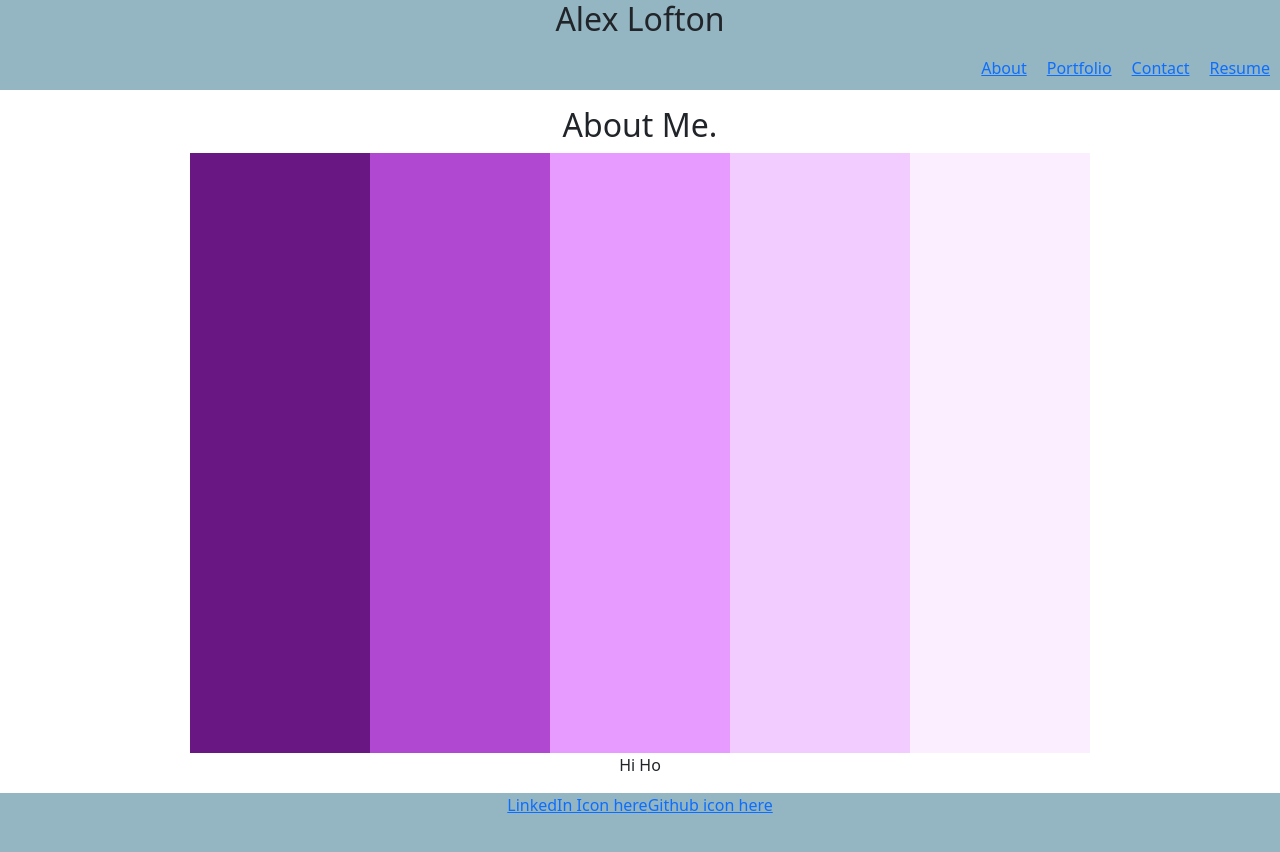
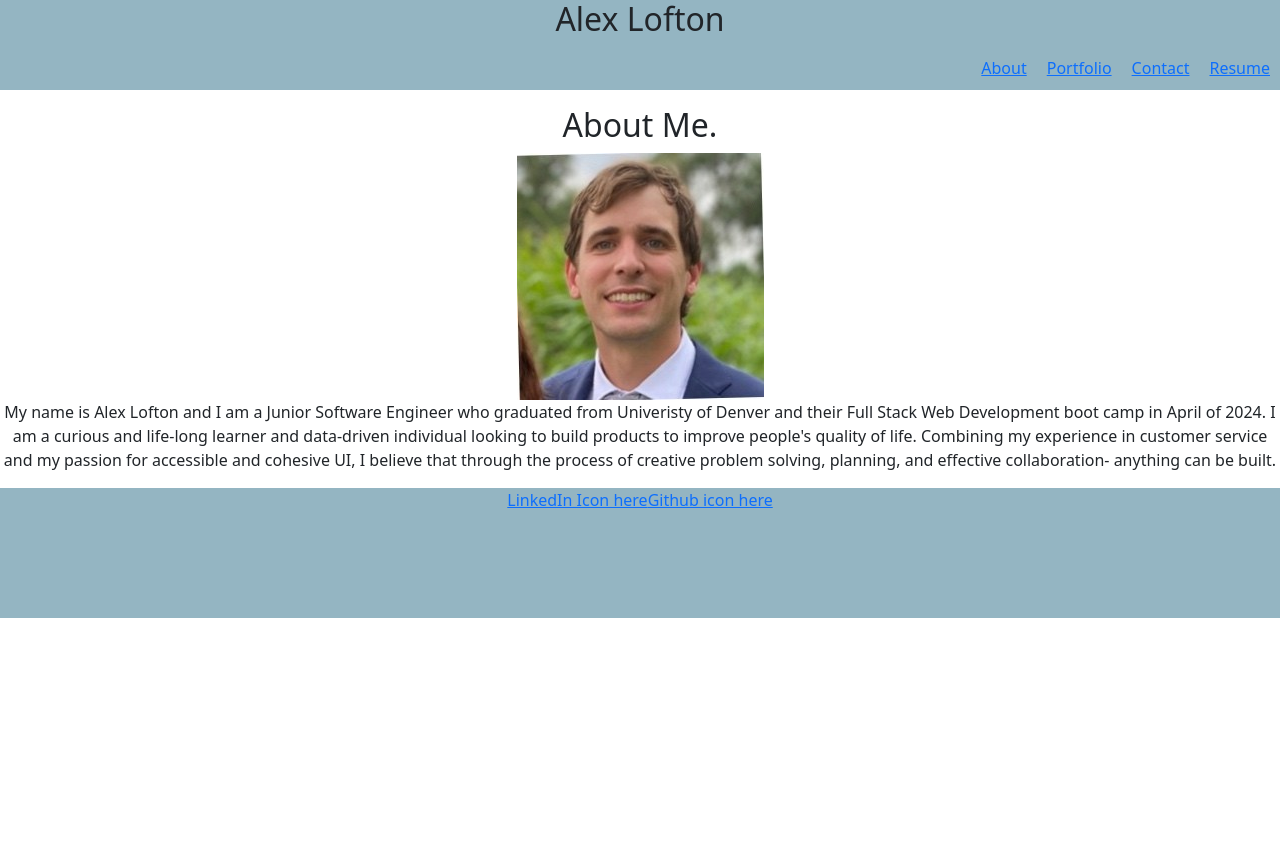
Before and after one commit to alexlofton/reactprofile, a React (Vite) app: page / in a window 1280 px wide. Shown: the top 852 px of the page. After the commit the page ends 800 px from the top, so only its background shows below. Built offline with nearby package versions, Linux system fonts and the light colour scheme.

Commit message:
updated about me

```diff
--- a/src/components/About.jsx
+++ b/src/components/About.jsx
@@ -1,5 +1,5 @@
 
-import avatar from "../assets/27424.png"
+import avatar from "../assets/headshot.png"
 
 function About(){
 
@@ -11,7 +11,7 @@ function About(){
         <h2>About Me.</h2>
         <div className="about-me">
         <img src={avatar} className="avatar-style" />
-        <p>Hi Ho</p>
+        <p>My name is Alex Lofton and I am a Junior Software Engineer who graduated from Univeristy of Denver and their Full Stack Web Development boot camp in April of 2024. I am a curious and life-long learner and data-driven individual looking to build products to improve people's quality of life. Combining my experience in customer service and my passion for accessible and cohesive UI, I believe that through the process of creative problem solving, planning, and effective collaboration- anything can be built. </p>
         </div>
         </div>
     )
--- a/src/components/Resume.jsx
+++ b/src/components/Resume.jsx
@@ -5,7 +5,7 @@ function Resume(){
 
     return (
         <>
-        <h2>Check out my <a href={resume} download>resume</a></h2>
+        <h2><a href={resume} download>Check out my resume</a></h2>
 
         <h2>Front End Skillz</h2>
         <ul>
```
Also changed, not shown: src/assets/27424.png (deleted), src/assets/headshot.png (added), 2 other files (tests, documents, lock files or other folders).
